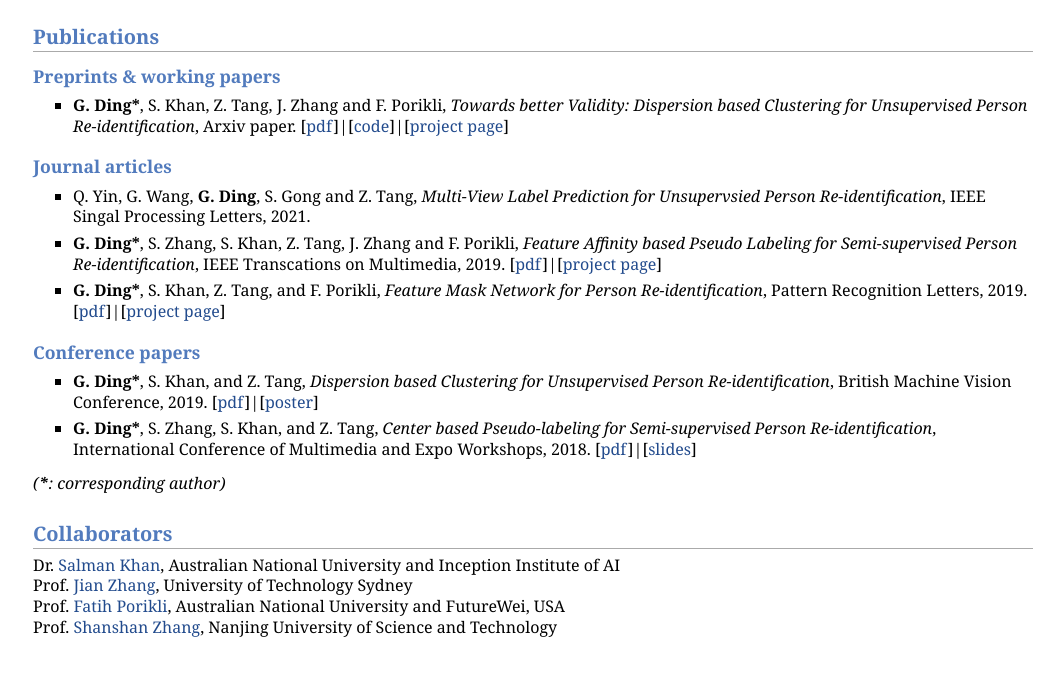
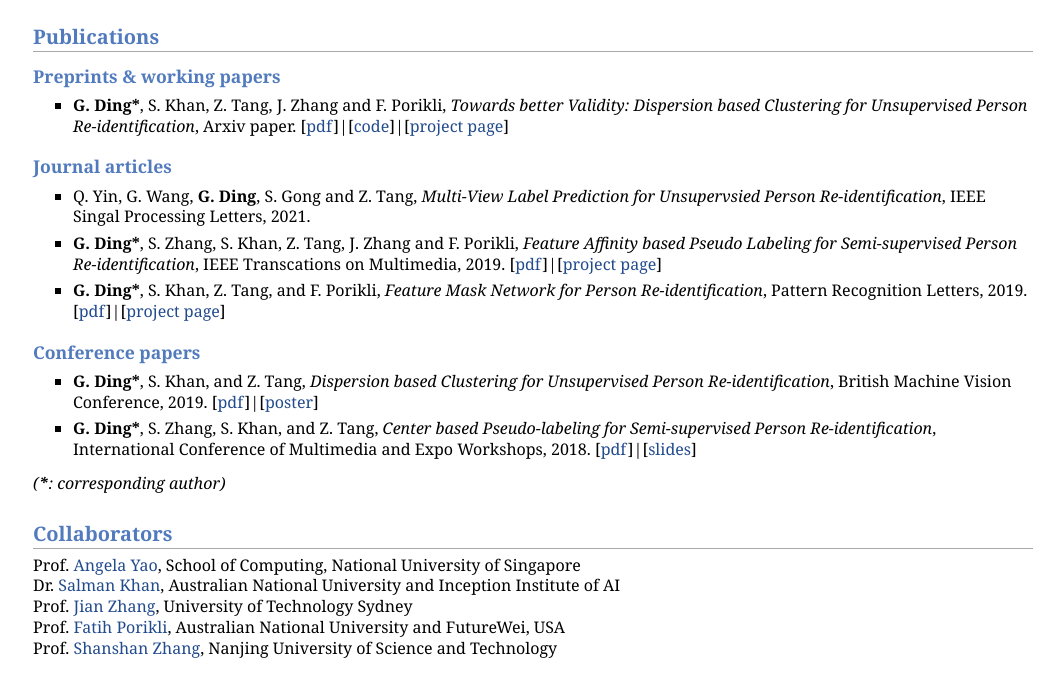
Before and after one commit to NateLol/gddingcs.github.io, a plain HTML site: page index.html in a window 1280 px wide. Shown: the part 940-1614 px from the top of the page, without its empty margins (107-1171 px from the left). Drawn offline with Linux system fonts and the light colour scheme.

Commit message:
regular update

```diff
--- a/index.html
+++ b/index.html
@@ -85,7 +85,8 @@ Thesis: <i>Content based Commodity Image Retrieval</i></p>
 </ul>
 <p><i>(<b>*</b>: corresponding author)</i><br /></p>
 <h2>Collaborators</h2>
-<p>Dr. <a href="https://salman-h-khan.github.io/">Salman Khan</a>, Australian National University and Inception Institute of AI<br />
+<p>Prof. <a href="https://www.comp.nus.edu.sg/~ayao/">Angela Yao</a>, School of Computing, National University of Singapore<br />
+Dr. <a href="https://salman-h-khan.github.io/">Salman Khan</a>, Australian National University and Inception Institute of AI<br />
 Prof. <a href="https://www.uts.edu.au/staff/jian.zhang">Jian Zhang</a>, University of Technology Sydney<br />
 Prof. <a href="http://www.porikli.com/">Fatih Porikli</a>, Australian National University and FutureWei, USA<br />
 Prof. <a href="https://sites.google.com/site/shanshanzhangshomepage/">Shanshan Zhang</a>, Nanjing University of Science and Technology<br /></p>
```
Also changed, not shown: 1 other file.
